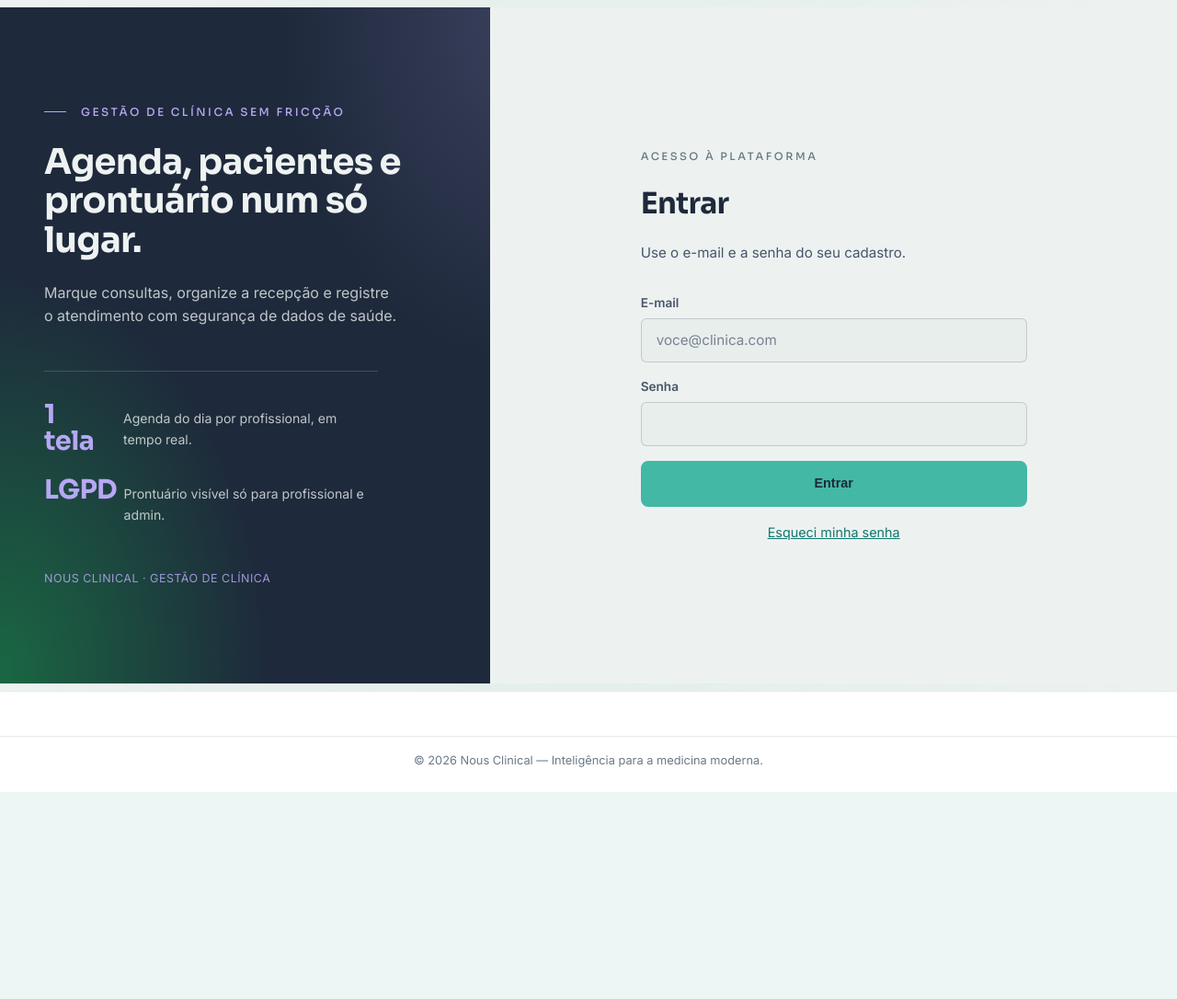
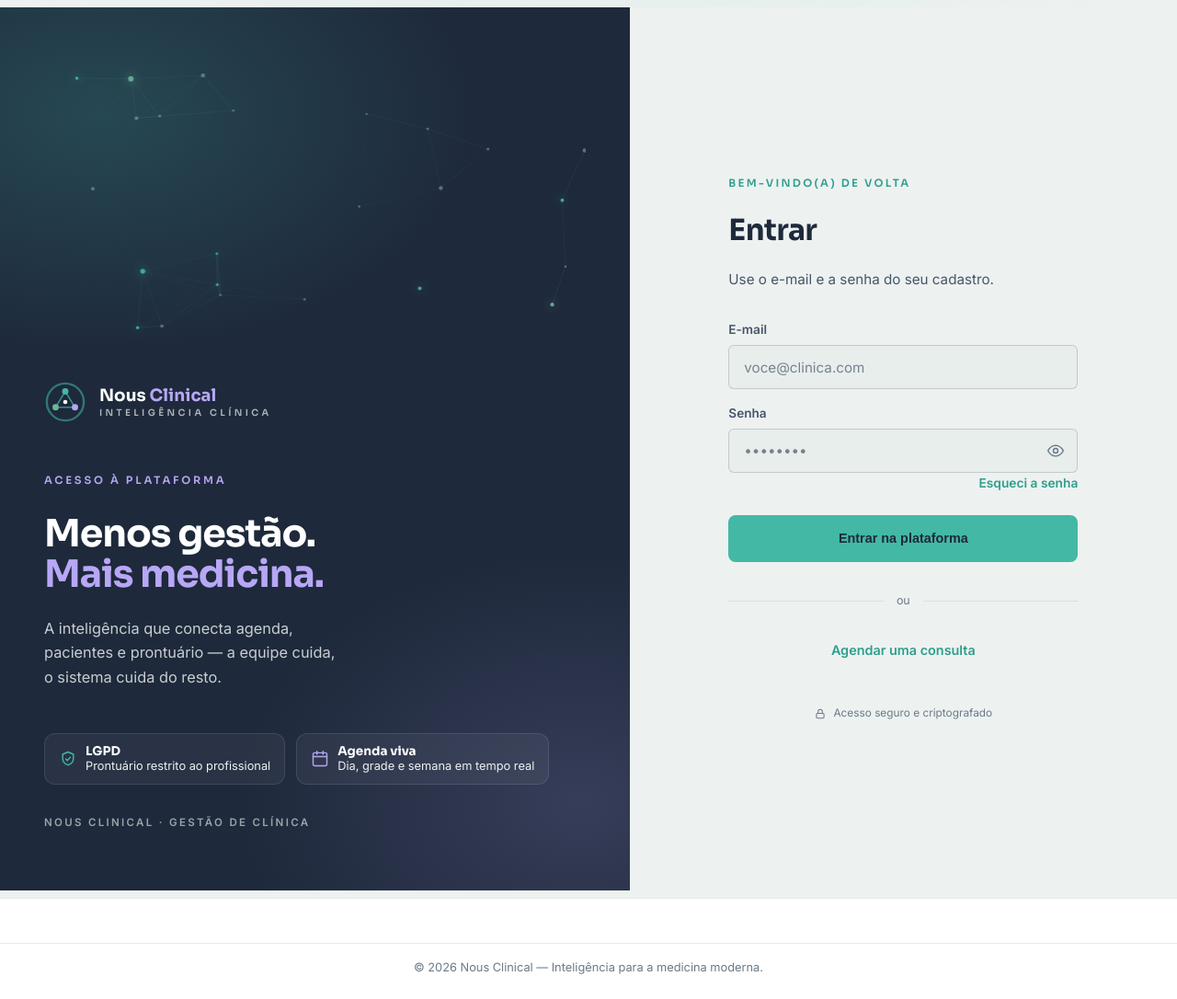
Before and after one commit to mateusrfabro/nous-clinical, a Flask app: page /login in a window 1280 px wide. Shown: the part 64-1150 px from the top of the page at 92% size. Before the commit the page ends 925 px from the top, so only its background shows below. Run offline with Flask 3, Linux system fonts and the light colour scheme; some libraries are stand-ins or nearby versions.

Commit message:
feat(auth): login imersivo (rede de nos viva) integrado ao app
Reaproveita as classes .auth-* (base/white-label intactos). Painel navy com
a REDE DE NOS animada (canvas em auth-net.js, CSP-safe; le as cores do tema
=> portal da clinica recolore os nos) + form claro com mostrar/ocultar senha.
Mantem o contrato Flask (erro_login, email_anterior, portal_clinica, csrf) e
o fluxo de login inalterado. Mockup correspondente em docs/mockups/login.html.

Co-Authored-By: Claude Opus 4.8 <noreply@anthropic.com>

```diff
--- a/app/static/css/style.css
+++ b/app/static/css/style.css
@@ -682,10 +682,11 @@ button[aria-disabled="true"] {
 }
 
 /* ============================================================
-   Auth split-screen (Fase B2) — login com layout editorial 5/7.
-   Esquerda: marca Aggron (verde + gradient mesh + tagline oficial + KPI).
-   Direita: form respirado em card elevado.
-   Full-bleed: estoura .container e vai borda a borda da viewport.
+   Auth split-screen — login imersivo "entrada da plataforma".
+   Esquerda: painel navy com a REDE DE NÓS viva (canvas, evoca o símbolo
+   Nous; cores vêm dos tokens de marca => white-label recolore).
+   Direita: form respirado em fundo claro. Full-bleed (estoura .container).
+   Cores via tokens --brand-* para temas por clínica recolorirem.
    ============================================================ */
 .auth-split {
     margin-left: calc(50% - 50vw);
@@ -693,98 +694,82 @@ button[aria-disabled="true"] {
     margin-top: calc(-1 * var(--space-3));
     margin-bottom: calc(-1 * var(--space-3));
     display: grid;
-    grid-template-columns: 5fr 7fr;
+    grid-template-columns: 1.15fr 1fr;
     min-height: calc(100vh - 64px - 1px);  /* viewport - navbar - border */
 }
 .auth-brand {
     position: relative;
-    background: var(--brand-verde);
+    background:
+        radial-gradient(760px 480px at 16% 12%, rgba(var(--brand-primary-rgb), 0.22), transparent 55%),
+        radial-gradient(680px 500px at 92% 90%, rgba(var(--brand-accent-rgb), 0.16), transparent 55%),
+        var(--brand-verde);
     color: var(--text-on-brand);
     padding: var(--space-6) var(--space-5);
     display: flex;
     flex-direction: column;
-    justify-content: center;
+    justify-content: space-between;
+    gap: var(--space-5);
     overflow: hidden;
     isolation: isolate;
 }
-.auth-brand::before {
-    content: "";
+/* rede de nós (canvas), atrás do conteúdo */
+.auth-net {
     position: absolute;
-    inset: -10% -20%;
-    background:
-        radial-gradient(ellipse 55% 70% at 15% 90%, rgba(22, 163, 74, 0.50), transparent 70%),
-        radial-gradient(ellipse 50% 60% at 90% 10%, rgba(var(--brand-accent-rgb), 0.18), transparent 70%);
+    inset: 0;
+    width: 100%;
+    height: 100%;
+    z-index: 0;
+    opacity: 0.9;
     pointer-events: none;
-    z-index: -1;
-}
+}
+.auth-brand > * { position: relative; z-index: 1; }
+
+.auth-brand-top { display: flex; align-items: center; gap: 14px; }
+.auth-brand-mark { width: 46px; height: 46px; flex: 0 0 auto; }
+.auth-wordmark {
+    font-family: var(--font-heading);
+    font-weight: 700; color: #fff; font-size: 1.15rem; line-height: 1;
+}
+.auth-wordmark b { color: var(--brand-ouro); font-weight: 800; }
+.auth-wordmark span {
+    display: block; font-size: 0.62rem; letter-spacing: 0.34em;
+    color: var(--brand-cinza-claro); opacity: 0.7; font-weight: 600; margin-top: 5px;
+}
+.auth-brand-logo { max-height: 56px; max-width: 220px; width: auto; }
+
+.auth-brand-center { max-width: 32ch; }
 .auth-brand-eyebrow {
     font-family: var(--font-heading);
-    font-size: 0.75rem;
-    text-transform: uppercase;
-    letter-spacing: 2.5px;
-    color: var(--brand-ouro);
-    margin-bottom: var(--space-3);
-    display: inline-flex;
-    align-items: center;
-    gap: var(--space-2);
-}
-.auth-brand-eyebrow::before {
-    content: "";
-    width: 24px;
-    height: 1px;
-    background: var(--brand-ouro);
+    font-size: 0.72rem; text-transform: uppercase; letter-spacing: 0.24em;
+    color: var(--brand-ouro); font-weight: 600;
+    display: inline-flex; align-items: center; gap: var(--space-2);
 }
 .auth-brand-titulo {
     font-family: var(--font-heading);
-    font-size: clamp(1.8rem, 3vw, 2.6rem);
-    font-weight: 700;
-    line-height: 1.1;
-    color: var(--text-on-brand);
-    margin: 0 0 var(--space-3) 0;
-    letter-spacing: -0.02em;
-    max-width: 26ch;
-}
+    font-size: clamp(1.9rem, 3.2vw, 3rem);
+    font-weight: 800; line-height: 1.08; letter-spacing: -0.025em;
+    color: #fff; margin: var(--space-3) 0 0 0; max-width: 18ch;
+}
+.auth-brand-titulo em { font-style: normal; color: var(--brand-ouro); }
 .auth-brand-sub {
-    font-size: 1rem;
-    color: var(--text-on-brand);
-    opacity: 0.78;
-    margin: 0 0 var(--space-5) 0;
-    max-width: 38ch;
-    line-height: 1.55;
-}
-.auth-brand-stats {
-    display: flex;
-    flex-direction: column;
-    gap: var(--space-3);
-    border-top: 1px solid rgba(var(--brand-accent-rgb), 0.25);
-    padding-top: var(--space-4);
-    max-width: 36ch;
-}
-.auth-brand-stat {
-    display: flex;
-    align-items: baseline;
-    gap: var(--space-2);
-}
-.auth-brand-stat-num {
-    font-family: var(--font-heading);
-    font-size: 1.8rem;
-    font-weight: 700;
-    color: var(--brand-ouro);
-    line-height: 1;
-    letter-spacing: -0.02em;
-    min-width: 70px;
-}
-.auth-brand-stat-label {
-    font-size: 0.88rem;
-    color: var(--text-on-brand);
-    opacity: 0.78;
+    font-size: 1.02rem; color: var(--brand-cinza-claro); opacity: 0.82;
+    margin: var(--space-3) 0 0 0; max-width: 42ch; line-height: 1.6;
+}
+.auth-chips { display: flex; gap: 12px; flex-wrap: wrap; }
+.auth-chip {
+    display: flex; align-items: center; gap: 9px; padding: 11px 15px;
+    border-radius: 12px; background: rgba(255, 255, 255, 0.05);
+    border: 1px solid rgba(255, 255, 255, 0.10);
+}
+.auth-chip svg { flex: 0 0 auto; }
+.auth-chip-t { font-size: 0.8rem; color: var(--brand-cinza-claro); line-height: 1.25; }
+.auth-chip-t b {
+    display: block; font-family: var(--font-heading); font-weight: 700;
+    color: #fff; font-size: 0.84rem;
 }
 .auth-brand-foot {
-    margin-top: var(--space-5);
-    font-size: 0.78rem;
-    color: var(--brand-ouro);
-    opacity: 0.85;
-    letter-spacing: 0.5px;
+    font-size: 0.72rem; color: var(--brand-cinza-claro); opacity: 0.6;
+    letter-spacing: 0.2em; font-weight: 600; margin-top: var(--space-4);
 }
 
 .auth-form-side {
@@ -795,39 +780,53 @@ button[aria-disabled="true"] {
     justify-content: center;
     align-items: center;
 }
-.auth-form-wrapper {
-    width: 100%;
-    max-width: 420px;
-}
+.auth-form-wrapper { width: 100%; max-width: 380px; }
 .auth-form-eyebrow {
     font-family: var(--font-heading);
-    font-size: 0.72rem;
-    text-transform: uppercase;
-    letter-spacing: 2.5px;
-    color: var(--text-muted);
-    margin-bottom: var(--space-2);
-    display: block;
+    font-size: 0.72rem; text-transform: uppercase; letter-spacing: 0.2em;
+    color: var(--primary-dark, var(--primary)); margin-bottom: var(--space-2);
+    display: block; font-weight: 600;
 }
 .auth-form-titulo {
     font-family: var(--font-heading);
-    font-size: 2rem;
-    font-weight: 700;
-    color: var(--text-primary);
-    margin: 0 0 var(--space-2) 0;
-    letter-spacing: -0.02em;
-}
-.auth-form-sub {
-    color: var(--text-secondary);
-    font-size: 0.95rem;
-    margin-bottom: var(--space-4);
-}
+    font-size: 2rem; font-weight: 700; color: var(--text-primary);
+    margin: 0 0 var(--space-2) 0; letter-spacing: -0.02em;
+}
+.auth-form-sub { color: var(--text-secondary); font-size: 0.95rem; margin-bottom: var(--space-4); }
 .auth-form-wrapper .form-group input {
     padding: 0.85rem 1rem;
     font-size: 0.95rem;
 }
-.auth-form-wrapper .btn-block {
-    padding: 0.85rem;
-    margin-top: var(--space-2);
+/* campo de senha com botão de mostrar/ocultar */
+.auth-control { position: relative; }
+.auth-control input { width: 100%; padding-right: 2.8rem !important; }
+.auth-eye {
+    position: absolute; right: 6px; top: 50%; transform: translateY(-50%);
+    background: none; border: 0; cursor: pointer; padding: 8px;
+    color: var(--text-muted); display: grid; place-items: center; border-radius: 8px;
+}
+.auth-eye:hover { color: var(--primary-dark, var(--primary)); background: var(--bg-elevated-2); }
+.auth-eye .eye-off { display: none; }
+.auth-eye.is-on .eye-on { display: none; }
+.auth-eye.is-on .eye-off { display: block; }
+.auth-row {
+    display: flex; align-items: center; justify-content: flex-end;
+    margin: calc(-1 * var(--space-2)) 0 var(--space-3);
+}
+.auth-forgot { font-size: 0.86rem; color: var(--primary-dark, var(--primary)); font-weight: 600; text-decoration: none; }
+.auth-forgot:hover { text-decoration: underline; }
+.auth-form-wrapper .btn-block { padding: 0.9rem; margin-top: var(--space-2); }
+.auth-divider {
+    display: flex; align-items: center; gap: 14px;
+    margin: var(--space-4) 0; color: var(--text-muted); font-size: 0.78rem;
+}
+.auth-divider::before, .auth-divider::after { content: ""; height: 1px; flex: 1; background: var(--border); }
+.auth-alt { text-align: center; font-size: 0.9rem; color: var(--text-secondary); }
+.auth-alt a { color: var(--primary-dark, var(--primary)); font-weight: 600; text-decoration: none; }
+.auth-alt a:hover { text-decoration: underline; }
+.auth-secure {
+    margin-top: var(--space-5); display: flex; align-items: center; justify-content: center;
+    gap: 7px; font-size: 0.74rem; color: var(--text-muted);
 }
 
 @media (max-width: 860px) {
@@ -835,18 +834,12 @@ button[aria-disabled="true"] {
         grid-template-columns: 1fr;
         min-height: auto;
     }
-    .auth-brand {
-        padding: var(--space-4) var(--space-3);
-        text-align: center;
-        align-items: center;
-    }
-    .auth-brand-eyebrow { justify-content: center; }
-    .auth-brand-titulo,
-    .auth-brand-sub { margin-left: auto; margin-right: auto; }
-    .auth-brand-stats { margin: var(--space-3) auto 0; align-items: center; }
-    .auth-brand-stat { justify-content: center; width: 100%; max-width: 280px; }
-    .auth-brand-foot { text-align: center; }
-    .auth-form-side { padding: var(--space-4) var(--space-3); }}
+    .auth-brand { display: none; }   /* no mobile, foco no formulário */
+    .auth-form-side { padding: var(--space-5) var(--space-3); }
+}
+@media (prefers-reduced-motion: reduce) {
+    .auth-net { display: none; }
+}
 .rodada-cotacao-card .btn {
     flex-shrink: 0;
 }
--- /dev/null
+++ b/app/static/js/auth-net.js
@@ -0,0 +1,100 @@
+/* auth-net.js — tela de login:
+ *  (1) rede de nós animada no painel da marca (evoca o símbolo do Nous);
+ *  (2) botão mostrar/ocultar senha.
+ *
+ * CSP-safe: sem style inline no HTML; posições do canvas via API 2D e
+ * dimensões via atributos. No-op se a página não tiver os elementos.
+ * As cores dos nós vêm dos tokens --brand-* => no portal white-label a
+ * animação assume a cor da clínica automaticamente.
+ */
+(function () {
+  "use strict";
+
+  // ---- (2) mostrar/ocultar senha ----
+  var toggles = document.querySelectorAll("[data-toggle-senha]");
+  Array.prototype.forEach.call(toggles, function (btn) {
+    btn.addEventListener("click", function () {
+      var alvo = document.getElementById(btn.getAttribute("data-toggle-senha"));
+      if (!alvo) return;
+      var mostrar = alvo.type === "password";
+      alvo.type = mostrar ? "text" : "password";
+      btn.classList.toggle("is-on", mostrar);
+      btn.setAttribute("aria-label", mostrar ? "Ocultar senha" : "Mostrar senha");
+    });
+  });
+
+  // ---- (1) rede de nós ----
+  var canvas = document.getElementById("auth-net");
+  if (!canvas || !canvas.getContext) return;
+  if (window.matchMedia &&
+      window.matchMedia("(prefers-reduced-motion: reduce)").matches) return;
+
+  var ctx = canvas.getContext("2d");
+  var dpr = Math.min(window.devicePixelRatio || 1, 2);
+  var nodes = [], W = 0, H = 0, t = 0;
+
+  var cs = getComputedStyle(document.body);
+  function tok(nome, fb) {
+    var v = (cs.getPropertyValue(nome) || "").trim();
+    return v || fb;
+  }
+  // primária + accent do tema da clínica + sage (cor do símbolo Nous).
+  var ACCENTS = [
+    tok("--brand-verde-claro", "#43B8A5"),
+    tok("--brand-ouro", "#B7A7F5"),
+    "#6FB59C"
+  ];
+
+  function resize() {
+    var r = canvas.getBoundingClientRect();
+    W = r.width; H = r.height;
+    if (!W || !H) return;
+    canvas.width = W * dpr; canvas.height = H * dpr;
+    ctx.setTransform(dpr, 0, 0, dpr, 0, 0);
+    var alvo = Math.round((W * H) / 16000);
+    alvo = Math.max(24, Math.min(64, alvo));
+    nodes = [];
+    for (var i = 0; i < alvo; i++) {
+      nodes.push({
+        x: Math.random() * W, y: Math.random() * H,
+        vx: (Math.random() - 0.5) * 0.22, vy: (Math.random() - 0.5) * 0.22,
+        r: Math.random() * 1.7 + 1.1,
+        cor: Math.random() < 0.22 ? ACCENTS[(Math.random() * ACCENTS.length) | 0] : null,
+        ph: Math.random() * 6.28
+      });
+    }
+  }
+
+  function frame() {
+    t += 0.016;
+    ctx.clearRect(0, 0, W, H);
+    for (var i = 0; i < nodes.length; i++) {
+      var a = nodes[i];
+      a.x += a.vx; a.y += a.vy;
+      if (a.x < 0 || a.x > W) a.vx *= -1;
+      if (a.y < 0 || a.y > H) a.vy *= -1;
+      for (var j = i + 1; j < nodes.length; j++) {
+        var b = nodes[j], dx = a.x - b.x, dy = a.y - b.y;
+        var d = Math.sqrt(dx * dx + dy * dy);
+        if (d < 130) {
+          ctx.strokeStyle = "rgba(120,190,178," + (0.16 * (1 - d / 130)) + ")";
+          ctx.lineWidth = 1;
+          ctx.beginPath(); ctx.moveTo(a.x, a.y); ctx.lineTo(b.x, b.y); ctx.stroke();
+        }
+      }
+    }
+    for (var k = 0; k < nodes.length; k++) {
+      var n = nodes[k];
+      var pulse = n.cor ? (1 + 0.35 * Math.sin(t * 1.6 + n.ph)) : 1;
+      if (n.cor) { ctx.shadowColor = n.cor; ctx.shadowBlur = 12; ctx.fillStyle = n.cor; }
+      else { ctx.shadowBlur = 0; ctx.fillStyle = "rgba(160,200,194,0.5)"; }
+      ctx.beginPath(); ctx.arc(n.x, n.y, n.r * pulse, 0, 6.2832); ctx.fill();
+    }
+    ctx.shadowBlur = 0;
+    requestAnimationFrame(frame);
+  }
+
+  window.addEventListener("resize", resize);
+  resize();
+  requestAnimationFrame(frame);
+})();
--- a/app/templates/auth/login.html
+++ b/app/templates/auth/login.html
@@ -4,36 +4,60 @@
 
 {% block content %}
 <section class="auth-split" aria-label="Entrar na sua conta">
+    <aside class="auth-brand" aria-label="{{ portal_clinica.nome if portal_clinica else 'Nous Clinical' }}">
+        <canvas id="auth-net" class="auth-net" aria-hidden="true"></canvas>
+
+        <div class="auth-brand-top">
+            {% if portal_clinica and clinica_logo_url %}
+            <img class="auth-brand-logo" src="{{ clinica_logo_url }}" alt="Logo {{ portal_clinica.nome }}">
+            {% else %}
+            <svg class="auth-brand-mark" viewBox="0 0 48 48" fill="none" xmlns="http://www.w3.org/2000/svg" aria-hidden="true">
+                <circle cx="24" cy="24" r="21" stroke="#43B8A5" stroke-width="2.5" opacity=".55"/>
+                <path d="M24 12 L13 30 M24 12 L35 30 M13 30 L35 30" stroke="#43B8A5" stroke-width="1.6" opacity=".7"/>
+                <circle cx="24" cy="12" r="3.6" fill="#43B8A5"/>
+                <circle cx="13" cy="30" r="3.6" fill="#6FB59C"/>
+                <circle cx="35" cy="30" r="3.6" fill="#B7A7F5"/>
+                <circle cx="24" cy="24" r="2.4" fill="#fff"/>
+            </svg>
+            <div class="auth-wordmark">
+                {% if portal_clinica %}{{ portal_clinica.nome }}<span>NA PLATAFORMA NOUS</span>
+                {% else %}Nous <b>Clinical</b><span>INTELIGÊNCIA CLÍNICA</span>{% endif %}
+            </div>
+            {% endif %}
+        </div>
+
+        <div class="auth-brand-center">
             {% if portal_clinica %}
-    <aside class="auth-brand" aria-label="{{ portal_clinica.nome }}">
-        {% if clinica_logo_url %}<img class="auth-brand-logo" src="{{ clinica_logo_url }}" alt="Logo {{ portal_clinica.nome }}">{% endif %}
             <span class="auth-brand-eyebrow">Bem-vindo(a)</span>
             <h1 class="auth-brand-titulo">{{ portal_clinica.nome }}</h1>
-        <p class="auth-brand-sub">Acesse sua conta para ver a agenda, pacientes e atendimentos.</p>
-        <p class="auth-brand-foot">{{ portal_clinica.nome }}</p>
-    </aside>
+            <p class="auth-brand-sub">Acesse sua conta para ver a agenda, os pacientes e os atendimentos.</p>
             {% else %}
-    <aside class="auth-brand" aria-label="Nous Clinical">
-        <span class="auth-brand-eyebrow">Gestão de clínica sem fricção</span>
-        <h1 class="auth-brand-titulo">Agenda, pacientes e prontuário num só lugar.</h1>
-        <p class="auth-brand-sub">Marque consultas, organize a recepção e registre o atendimento com segurança de dados de saúde.</p>
-        <div class="auth-brand-stats">
-            <div class="auth-brand-stat">
-                <span class="auth-brand-stat-num">1 tela</span>
-                <span class="auth-brand-stat-label">Agenda do dia por profissional, em tempo real.</span>
+            <span class="auth-brand-eyebrow">Acesso à plataforma</span>
+            <h1 class="auth-brand-titulo">Menos gestão.<br><em>Mais medicina.</em></h1>
+            <p class="auth-brand-sub">A inteligência que conecta agenda, pacientes e prontuário — a equipe cuida, o sistema cuida do resto.</p>
+            {% endif %}
         </div>
-            <div class="auth-brand-stat">
-                <span class="auth-brand-stat-num">LGPD</span>
-                <span class="auth-brand-stat-label">Prontuário visível só para profissional e admin.</span>
+
+        <div>
+            {% if not portal_clinica %}
+            <div class="auth-chips">
+                <div class="auth-chip">
+                    <svg width="20" height="20" viewBox="0 0 24 24" fill="none"><path d="M12 3l7 3v5c0 4.2-2.9 7.6-7 9-4.1-1.4-7-4.8-7-9V6l7-3z" stroke="#43B8A5" stroke-width="1.7" stroke-linejoin="round"/><path d="M9 12l2 2 4-4" stroke="#43B8A5" stroke-width="1.7" stroke-linecap="round" stroke-linejoin="round"/></svg>
+                    <span class="auth-chip-t"><b>LGPD</b>Prontuário restrito ao profissional</span>
+                </div>
+                <div class="auth-chip">
+                    <svg width="20" height="20" viewBox="0 0 24 24" fill="none"><rect x="3" y="4" width="18" height="17" rx="2" stroke="#B7A7F5" stroke-width="1.7"/><path d="M3 9h18M8 2v4M16 2v4" stroke="#B7A7F5" stroke-width="1.7" stroke-linecap="round"/></svg>
+                    <span class="auth-chip-t"><b>Agenda viva</b>Dia, grade e semana em tempo real</span>
                 </div>
             </div>
-        <p class="auth-brand-foot">NOUS CLINICAL · GESTÃO DE CLÍNICA</p>
+            {% endif %}
+            <p class="auth-brand-foot">{{ portal_clinica.nome if portal_clinica else 'NOUS CLINICAL · GESTÃO DE CLÍNICA' }}</p>
+        </div>
     </aside>
-    {% endif %}
 
     <div class="auth-form-side">
         <div class="auth-form-wrapper">
-            <span class="auth-form-eyebrow">Acesso à plataforma</span>
+            <span class="auth-form-eyebrow">Bem-vindo(a) de volta</span>
             <h2 class="auth-form-titulo" id="form-titulo-login">Entrar</h2>
             <p class="auth-form-sub">Use o e-mail e a senha do seu cadastro.</p>
 
@@ -47,16 +71,33 @@
                 </div>
                 <div class="form-group {% if erro_login %}is-invalid{% endif %}">
                     <label for="senha">Senha</label>
+                    <div class="auth-control">
                         <input type="password" id="senha" name="senha" required
-                           autocomplete="current-password">
+                               autocomplete="current-password" placeholder="••••••••">
+                        <button type="button" class="auth-eye" data-toggle-senha="senha"
+                                aria-label="Mostrar senha">
+                            <svg class="eye-on" width="20" height="20" viewBox="0 0 24 24" fill="none"><path d="M2 12s3.5-7 10-7 10 7 10 7-3.5 7-10 7-10-7-10-7z" stroke="currentColor" stroke-width="1.7"/><circle cx="12" cy="12" r="3" stroke="currentColor" stroke-width="1.7"/></svg>
+                            <svg class="eye-off" width="20" height="20" viewBox="0 0 24 24" fill="none"><path d="M3 3l18 18M10.6 10.6a3 3 0 0 0 4.2 4.2M9.9 4.6A9.8 9.8 0 0 1 12 5c6.5 0 10 7 10 7a17 17 0 0 1-3.3 4M6.2 6.2A17 17 0 0 0 2 12s3.5 7 10 7a9.7 9.7 0 0 0 3.7-.7" stroke="currentColor" stroke-width="1.7" stroke-linecap="round"/></svg>
+                        </button>
+                    </div>
                     {% if erro_login %}
                     <small class="field-error">Verifique seu e-mail e senha.</small>
                     {% endif %}
                 </div>
-                <button type="submit" class="btn btn-primary btn-block">Entrar</button>
+                <div class="auth-row">
+                    <a class="auth-forgot" href="{{ url_for('auth.esqueci_senha') }}">Esqueci a senha</a>
+                </div>
+                <button type="submit" class="btn btn-primary btn-block">Entrar na plataforma</button>
             </form>
-            <p class="form-footer">
-                <a href="{{ url_for('auth.esqueci_senha') }}">Esqueci minha senha</a>
+
+            {% if not portal_clinica %}
+            <div class="auth-divider">ou</div>
+            <p class="auth-alt"><a href="{{ url_for('agenda.agendar_online') }}">Agendar uma consulta</a></p>
+            {% endif %}
+
+            <p class="auth-secure">
+                <svg width="14" height="14" viewBox="0 0 24 24" fill="none"><rect x="5" y="11" width="14" height="9" rx="2" stroke="currentColor" stroke-width="1.8"/><path d="M8 11V8a4 4 0 0 1 8 0v3" stroke="currentColor" stroke-width="1.8"/></svg>
+                Acesso seguro e criptografado
             </p>
         </div>
     </div>
--- a/app/templates/base.html
+++ b/app/templates/base.html
@@ -201,5 +201,6 @@
     <script src="{{ url_for('static', filename='js/tema-preview.js') }}"></script>
     <script src="{{ url_for('static', filename='js/tema-cor.js') }}"></script>
     <script src="{{ url_for('static', filename='js/copiar.js') }}"></script>
+    <script src="{{ url_for('static', filename='js/auth-net.js') }}"></script>
 </body>
 </html>
```
Also changed, not shown: tests/test_login_visual.py (added, +22 -0 lines). Lines whose indentation alone changed are shown as unchanged.
